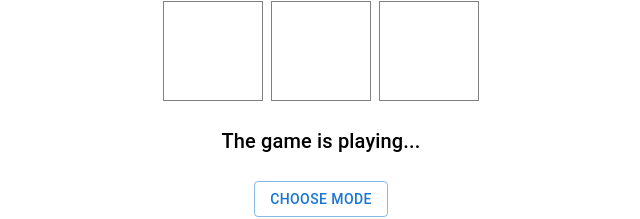
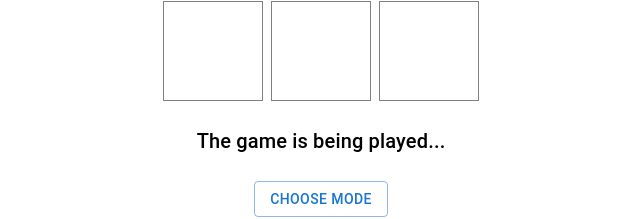
Before and after one commit to ulianakolodii/super-XO, a Next.js app: page /player-vs-player in a window 1280 px wide. Shown: the part 399-618 px from the top of the page, without its empty margins (319-959 px from the left). Built offline with nearby package versions, Linux system fonts and the light colour scheme.

Commit message:
added draw logic

```diff
--- a/components/Grid.tsx
+++ b/components/Grid.tsx
@@ -9,7 +9,8 @@ const Grid: FC<{
   onClick: (index: number) => void;
   winnerX: boolean;
   winnerO: boolean;
-}> = ({ items, winnerX, winnerO }) => {
+  draw: boolean;
+}> = ({ items, winnerX, winnerO, draw }) => {
   return (
     <Box
       sx={{
@@ -56,7 +57,7 @@ const Grid: FC<{
         })}
       </Box>
       <Box sx={{ marginTop: 3 }}>
-        <WinnerBox winnerX={winnerX} winnerO={winnerO} />
+        <WinnerBox winnerX={winnerX} winnerO={winnerO} draw={draw}/>
       </Box>
       <Box sx={{ marginTop: 3 }}>
         <HomeButton />
--- a/components/WinnerBox.tsx
+++ b/components/WinnerBox.tsx
@@ -1,9 +1,10 @@
 import { Box, Typography } from "@mui/material";
 import { FC } from "react";
 
-const WinnerBox: FC<{ winnerX: boolean; winnerO: boolean }> = ({
+const WinnerBox: FC<{ winnerX: boolean; winnerO: boolean, draw: boolean }> = ({
   winnerX,
   winnerO,
+  draw
 }) => {
   const winnerIs = () => {
     if (winnerX) {
@@ -12,11 +13,11 @@ const WinnerBox: FC<{ winnerX: boolean; winnerO: boolean }> = ({
     if (winnerO) {
       return "The winner is O!";
     }
-    // if (!winnerO && !winnerX && ) {
-    //   return "The Draw!";
-    // }
+    if (draw) {
+      return "The Draw!";
+    }
     else {
-      return "The game is playing...";
+      return "The game is being played...";
     }
   };
   winnerIs();
--- a/pages/computer-vs-computer.tsx
+++ b/pages/computer-vs-computer.tsx
@@ -76,6 +76,7 @@ const ComputerVsComputer = () => {
         onClick={handleBoxClick}
         winnerX={winnerX}
         winnerO={winnerO}
+        draw={availableItems.length === 0}
       ></Grid>
     </>
   );
```
